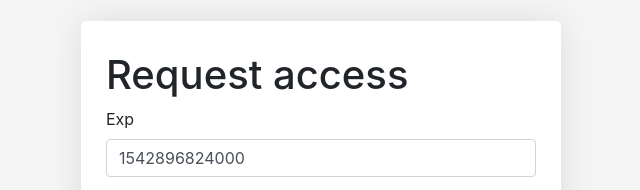
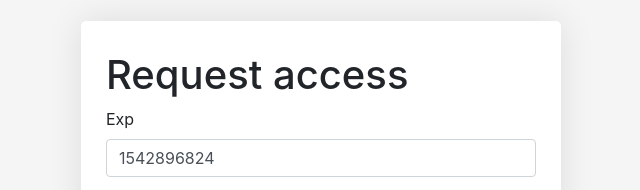
Before and after one commit to vrtdev/aws-cloudfront-authorizer, a plain HTML site: page src/index.html in a window 1280 px wide. Shown: the part 170-360 px from the top of the page, 319-959 px from the left. Drawn offline with nearby package versions, Linux system fonts and the light colour scheme; no server answers.

Commit message:
src/index.html: set expiresInOneDay to seconds

```diff
--- a/src/index.html
+++ b/src/index.html
@@ -51,7 +51,7 @@
 
   </form>
   <script type="application/javascript">
-	  var expiresInOneDay = new Date().getTime() + 86400*1000;
+	  var expiresInOneDay = (new Date().getTime() / 1000 | 0) + 86400;
 	  document.getElementById('exp').value = expiresInOneDay;
 
     var xhr = new XMLHttpRequest();
```
